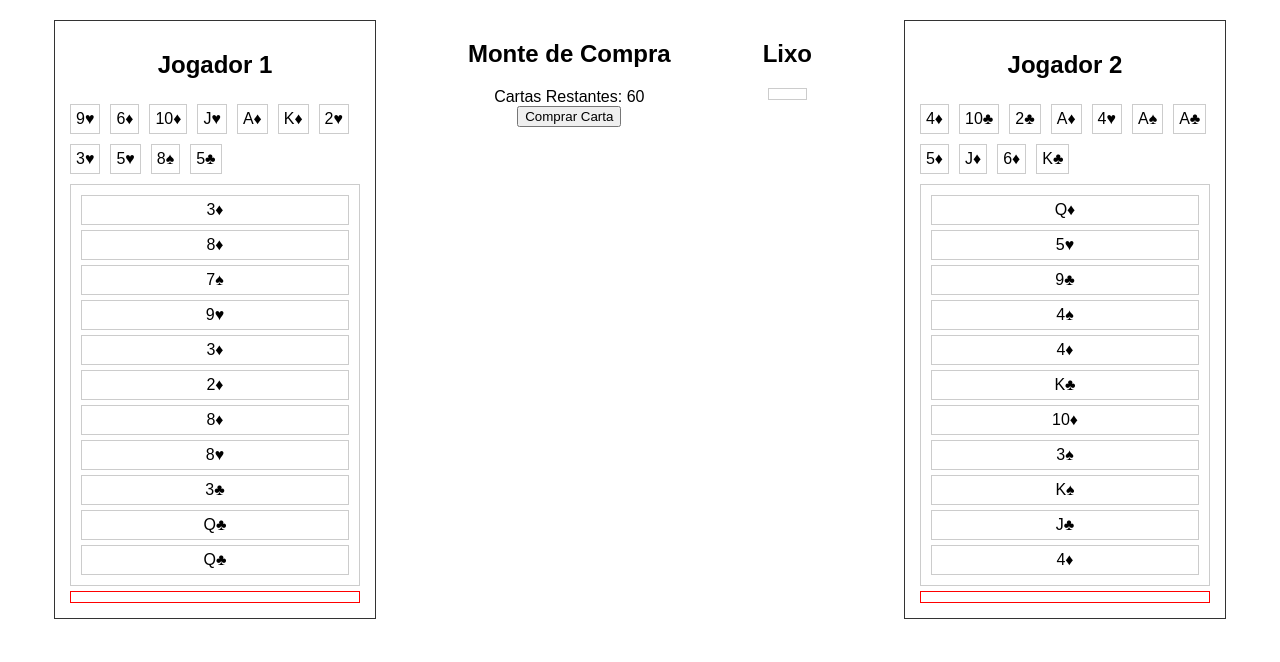
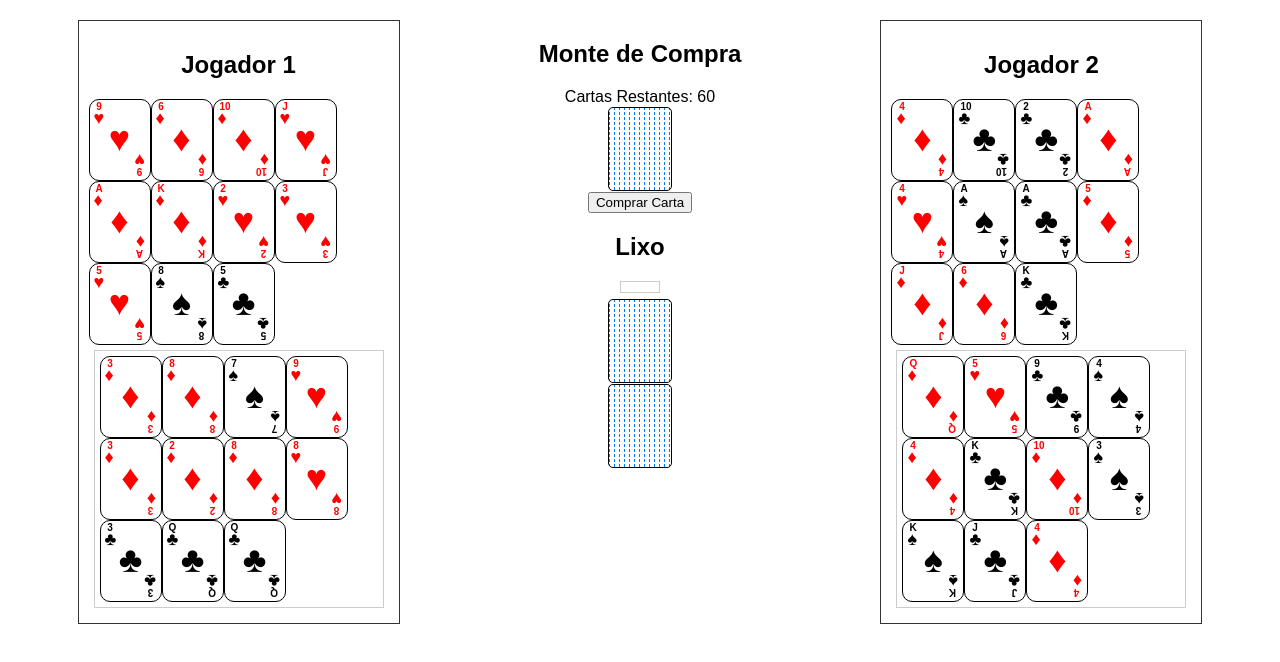
Before and after one commit to kakoch/canastra, a plain HTML site: page index.html in a window 1280 px wide. Drawn offline with Linux system fonts and the light colour scheme.

Commit message:
Adicionando cores nas cartas
Adicionando cores nas cartas.
Adicionando função para ordenar carta.

```diff
--- a/css/styles.css
+++ b/css/styles.css
@@ -20,10 +20,68 @@ body {
     flex-wrap: wrap;
 }
 
+/*
 .card {
     border: 1px solid #ccc;
     margin: 5px;
     padding: 5px;
+    width: 20px;
+    height: 20px;
+}
+*/
+.card {
+    width: 60px;
+    height: 80px;
+    border: 1px solid #000;
+    border-radius: 10px;
+    position: relative;
+    font-family: Arial, sans-serif;
+    font-size: 24px;
+}
+
+.corner {
+    position: absolute;
+    top: 2px;
+    left: -2px;
+    width: 7px;
+    height: 8px;
+    border-radius: 5px;
+    display: flex;
+    flex-direction: column;
+    justify-content: space-between;
+    padding: 6px;
+    text-align: center;
+    font-size: 10px;
+}
+
+.top {
+    top: auto;
+    bottom: 4px;
+    transform: rotate(180deg);
+    left: 42px;
+}
+
+.number {
+    font-weight: bold;
+    top: -7px;
+    position: relative;
+    left: 2px;
+}
+
+.center {
+    display: flex;
+    justify-content: space-around;
+    font-size: 36px;
+    align-items: center;
+    top: 18px;
+    position: inherit;
+}
+
+.suit {
+    font-size: 18px;
+    position: relative;
+    top: -11px;
+    left: 0px;
 }
 
 /* Adicione estilos para o "morto" dos jogadores */
@@ -31,20 +89,72 @@ body {
     border: 1px solid #ccc;
     margin: 5px;
     padding: 5px;
+    display: flex;
+    flex-wrap: wrap;
 }
 
 /* Adicione estilos específicos para o "morto" */
 #deadPile1,
 #deadPile2 {
-    border: 1px solid #ff0000; /* Borda vermelha para o "morto" do jogador 1 e jogador 2 */
+    border: 1px solid #ff0000;
+    /* Borda vermelha para o "morto" do jogador 1 e jogador 2 */
 }
 
 /* Estilos para o monte de compra */
 #drawPile {
+
     border: 1px solid #000;
-    margin: 10px;
-    padding: 10px;
+    margin: 1px;
+    padding: 1px;
     text-align: center;
-    background-color: #f0f0f0; /* Cor de fundo cinza para o monte de compra */
+    background-color: #f0f0f0;
+    /* Cor de fundo cinza para o monte de compra */
     font-weight: bold;
 }
+.card-back {
+    border-radius: 5px;
+    border: 1px solid #000;
+    margin: 1px;
+    padding: 1px;
+    width: 60px; /* Largura da carta */
+    height: 80px; /* Altura da carta */
+    background:
+        linear-gradient(45deg, transparent 10%, #007BFF 10%, #007BFF 20%, transparent 20%),
+        linear-gradient(120deg, transparent 10%, #007BFF 10%, #007BFF 20%, transparent 20%);
+    background-size: 5px 5px; /* Tamanho do padrão */
+    position: relative; /* Posição relativa para conteúdo adicional */
+}
+
+/* Conteúdo adicional na parte de trás da carta (por exemplo, um logotipo) */
+.card-back::before {
+
+    font-size: 12px;
+    color: white;
+    position: absolute;
+    top: 50%;
+    left: 50%;
+    transform: translate(-50%, -50%);
+}
+.draw {
+    display: flex;
+    flex-wrap: nowrap;
+    align-items: center;
+    flex-direction: column;
+}
+.trash{
+
+}
+.mesa {
+    display: flex;
+    align-items: center;
+    justify-content: flex-start;
+    flex-direction: column;
+}
+
+
+.naipeRed{
+    color: red;
+}
+.naipeBlack{
+    color: black;
+}
--- a/index.html
+++ b/index.html
@@ -1,36 +1,43 @@
 <!DOCTYPE html>
 <html lang="pt">
+
 <head>
     <meta charset="UTF-8">
     <meta name="viewport" content="width=device-width, initial-scale=1.0">
     <title>Jogo de Canastra</title>
     <link rel="stylesheet" href="css/styles.css">
 </head>
+
 <body>
     <div class="game">
         <div class="player">
             <h2>Jogador 1</h2>
             <div class="hand" id="player1Hand"></div>
             <div class="discard" id="discardPile1"></div>
-            <div class="discard" id="deadPile1"></div>
         </div>
+        <div class="mesa">
             <div class="draw">
                 <h2>Monte de Compra</h2>
                 <div class="draw-count" id="drawCount">Cartas Restantes: 60</div>
+                <div class="card-back"></div>
                 <button id="drawCard">Comprar Carta</button>
             </div>
-
             <div class="trash">
                 <h2>Lixo</h2>
                 <div class="discard" id="trashPile"></div>
+            </div>
+            <div class="deads">
+                <div class="card-back"></div>
+                <div class="card-back"></div>
+            </div>
         </div>
         <div class="player">
             <h2>Jogador 2</h2>
             <div class="hand" id="player2Hand"></div>
             <div class="discard" id="discardPile2"></div>
-            <div class="discard" id="deadPile2"></div>
         </div>
     </div>
     <script src="js/script.js"></script>
 </body>
+
 </html>
--- a/js/script.js
+++ b/js/script.js
@@ -24,7 +24,7 @@ function shuffleDeck(deck) {
 }
 
 shuffleDeck(deck);
-
+console.log(deck)
 const player1Hand = document.getElementById('player1Hand');
 const player2Hand = document.getElementById('player2Hand');
 const drawCardButton = document.getElementById('drawCard');
@@ -42,9 +42,11 @@ drawCardButton.addEventListener('click', () => {
 
     if (currentPlayer === 1) {
         player1Hand.appendChild(cardElement);
+        sortPlayerHand(player1Hand); // Ordene as cartas do jogador 1
         currentPlayer = 2;
     } else {
         player2Hand.appendChild(cardElement);
+        sortPlayerHand(player2Hand); // Ordene as cartas do jogador 2
         currentPlayer = 1;
     }
 
@@ -55,29 +57,37 @@ drawCardButton.addEventListener('click', () => {
 let remainingCards = 60; // ou o número desejado de cartas no monte de compra
 
 function createCardElement(card) {
+    let number ;
+    let classeNaipe ;
+    if (card.length > 2) {
+        number = card.substring(0, 2);
+    } else {
+        number = card.substring(0, 1);
+    }
+    const naipe = card.substring(card.length - 1);
+    if(naipe == '♥' || naipe == '♦'){
+        classeNaipe = 'naipeRed';
+    }else{
+        classeNaipe = 'naipeBlack';
+    }
     const cardElement = document.createElement('div');
     cardElement.classList.add('card');
-    cardElement.textContent = card;
+    cardElement.classList.add(naipe.toLowerCase()); // Adicione classe para o naipe
+    const cardImage = `
+                <div class="corner top">
+                    <span class="number ${classeNaipe}">${number}</span>
+                    <span class="suit ${classeNaipe}">${naipe}</span>
+                </div>
+                <div class="center ${classeNaipe}">${naipe}</div>
+                <div class="corner bottom">
+                    <span class="number ${classeNaipe}">${number}</span>
+                    <span class="suit ${classeNaipe}">${naipe}</span>
+                </div>
+            `;
+    cardElement.innerHTML = cardImage;
     return cardElement;
 }
 
-drawCardButton.addEventListener('click', () => {
-    if (deck.length === 0) {
-        alert('O baralho está vazio!');
-        return;
-    }
-
-    const card = deck.pop();
-    const cardElement = createCardElement(card);
-
-    if (currentPlayer === 1) {
-        player1Hand.appendChild(cardElement);
-        currentPlayer = 2;
-    } else {
-        player2Hand.appendChild(cardElement);
-        currentPlayer = 1;
-    }
-});
 function checkEmptyHand(playerHand, deadPile) {
     if (playerHand.children.length === 0 && deadPile.children.length > 0) {
         // Todas as cartas do jogador estão no "morto," transferir para a mão
@@ -104,3 +114,30 @@ for (let i = 0; i < 11; i++) {
     discardPile1.appendChild(createCardElement(deadCard1));
     discardPile2.appendChild(createCardElement(deadCard2));
 }
+function sortPlayerHand(playerHand) {
+    const cards = Array.from(playerHand.children);
+    cards.sort((a, b) => {
+        const naipeA = a.querySelector('.suit').textContent;
+        const naipeB = b.querySelector('.suit').textContent;
+        const numberA = a.querySelector('.number').textContent;
+        const numberB = b.querySelector('.number').textContent;
+
+        if (naipeA !== naipeB) {
+            // Ordene pelo naipe primeiro
+            return naipeA.localeCompare(naipeB);
+        } else {
+            // Se o naipe for o mesmo, ordene pelo número
+            return numberA.localeCompare(numberB);
+        }
+    });
+
+    // Remova todas as cartas da mão do jogador
+    while (playerHand.firstChild) {
+        playerHand.removeChild(playerHand.firstChild);
+    }
+
+    // Adicione as cartas ordenadas de volta à mão do jogador
+    for (const card of cards) {
+        playerHand.appendChild(card);
+    }
+}
```
Lines whose indentation alone changed are shown as unchanged.
